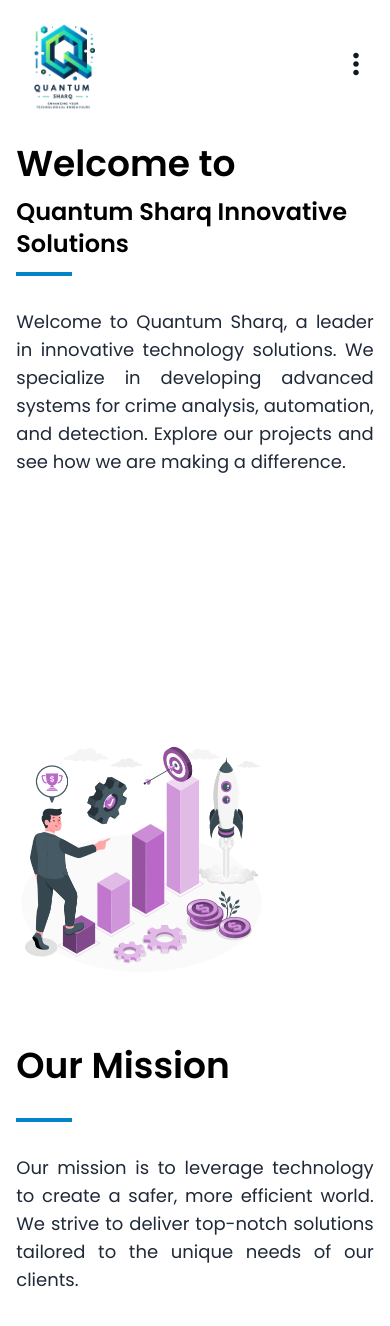
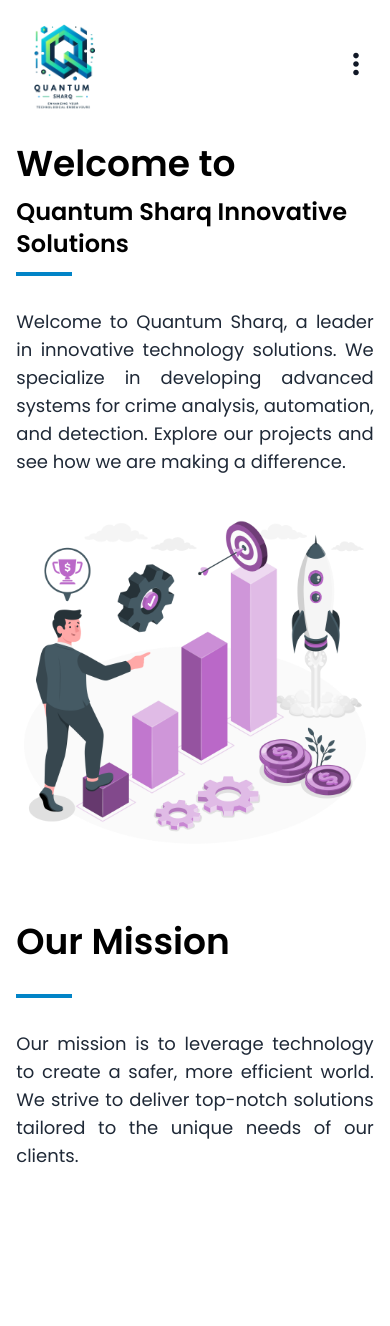
Before and after one commit to svivek19/office-website, a React (Vite) app: page / in a window 390 px wide. Shown: the top 1326 px of the page. After the commit the page ends 1186 px from the top, so only its background shows below. Built offline with nearby package versions, Linux system fonts and the light colour scheme.

Commit message:
responsive fix

```diff
--- a/src/components/DiamondImageGallery.jsx
+++ b/src/components/DiamondImageGallery.jsx
@@ -6,7 +6,7 @@
 
 const DiamondImageGallery = () => {
   return (
-    <div className="flex justify-center items-center mt-28">
+    <div className="flex justify-center items-center mt-2 md:mt-28">
       <div className="relative w-72 h-72 hidden md:block ">
         <div
           className="absolute w-36 h-36 bg-cover transform rotate-45 top-0 left-1/2 -translate-x-1/2 -translate-y-1/2 object-contain rounded-md shadow-md hover:scale-110 transition-all duration-500"
--- a/src/pages/Home.jsx
+++ b/src/pages/Home.jsx
@@ -29,8 +29,8 @@
 
       {/* mission */}
 
-      <div className="grid grid-cols-1 md:grid-cols-2 w-11/12 mx-auto my-36">
-        <div className="w-[70%] flex justify-center items-center">
+      <div className="grid grid-cols-1 md:grid-cols-2 w-11/12 mx-auto my-4 md:my-36">
+        <div className="w-full md:w-[70%] flex justify-center items-center">
           <img src={mission} alt="mission logo" />
         </div>
         <div className="mt-16 justify-center space-y-8">
```
